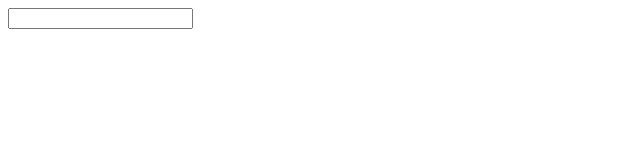
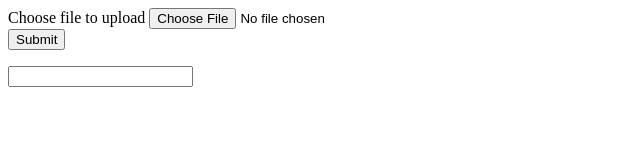
Before and after one commit to Gico735/node-server-with-json, a website: page static/index.html in a window 1280 px wide. Shown: the whole page, without its empty margins (0-640 px from the left). Drawn offline with Linux system fonts and the light colour scheme.

Commit message:
add upload file

```diff
--- a/package.json
+++ b/package.json
@@ -16,5 +16,8 @@
   "bugs": {
     "url": "https://github.com/Gico735/node-server-with-json/issues"
   },
-  "homepage": "https://github.com/Gico735/node-server-with-json#readme"
+  "homepage": "https://github.com/Gico735/node-server-with-json#readme",
+  "dependencies": {
+    "formidable": "^1.2.1"
+  }
 }
--- a/static/index.html
+++ b/static/index.html
@@ -8,9 +8,17 @@
 </head>
 
 <body>
-  <form>
-    <input class='input' type="text">
+  <form action="file" method="post" enctype="multipart/form-data">
+    <div>
+      <label for="file">Choose file to upload</label>
+      <input type="file" name="file">
+    </div>
+    <div>
+      <button class="sumbit">Submit</button>
+    </div>
   </form>
+
+  <input class="input" type="text" >
 
   <div class="response">
 
@@ -20,6 +28,11 @@
 
     const input = document.querySelector('.input')
     const response = document.querySelector('.response')
+    const sumbit = document.querySelector('.sumbit')
+// <!--
+//     sumbit.addEventListener('click', (e) => {
+//       fetch(`/api`)
+//     }) -->
 
     input.addEventListener('input', () => {
       if (input.value === '') return
@@ -34,6 +47,7 @@
     })
 
 
+
   </script>
 
 </body>
```
Also changed, not shown: index.mjs (+17 -3 lines), 2 other files.
